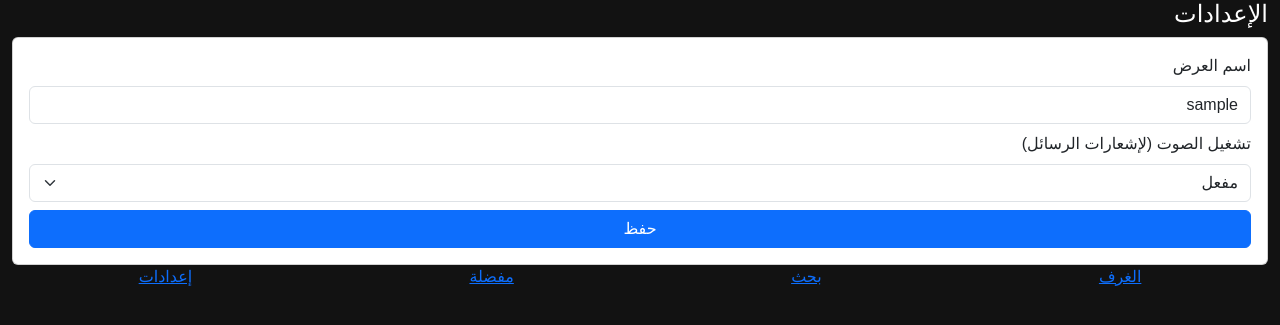
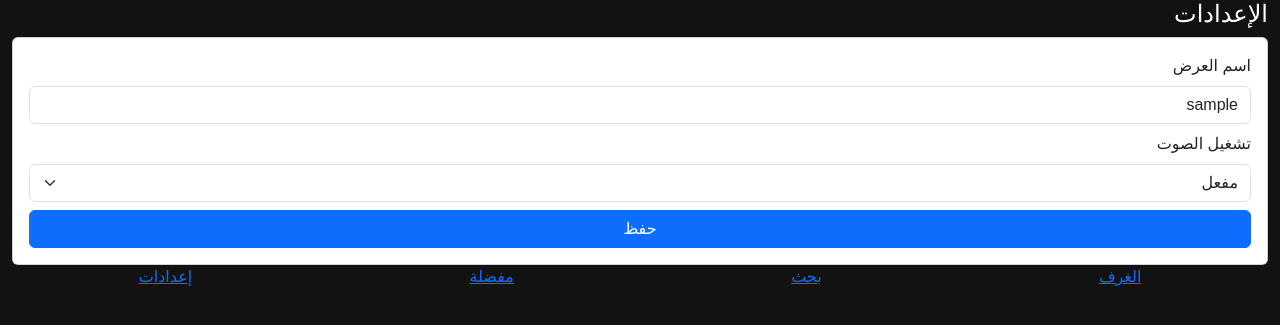
Before and after one commit to Mohammedkaadi/chat_app, a Flask app: page /settings in a window 1280 px wide. Shown: the part 56-381 px from the top of the page. Run offline with Flask 3, Linux system fonts and the light colour scheme; the visitor is signed in with stand-in values (Sample User, id 1).

Commit message:
Update settings.html

```diff
--- a/templates/settings.html
+++ b/templates/settings.html
@@ -7,7 +7,7 @@
     <input name="name" value="{{ user }}" class="form-control">
   </div>
   <div class="mb-2">
-    <label class="form-label">تشغيل الصوت (لإشعارات الرسائل)</label>
+    <label class="form-label">تشغيل الصوت</label>
     <select name="sound" class="form-select">
       <option value="on" {% if sound=='on' %}selected{% endif %}>مفعل</option>
       <option value="off" {% if sound=='off' %}selected{% endif %}>معطل</option>
```
